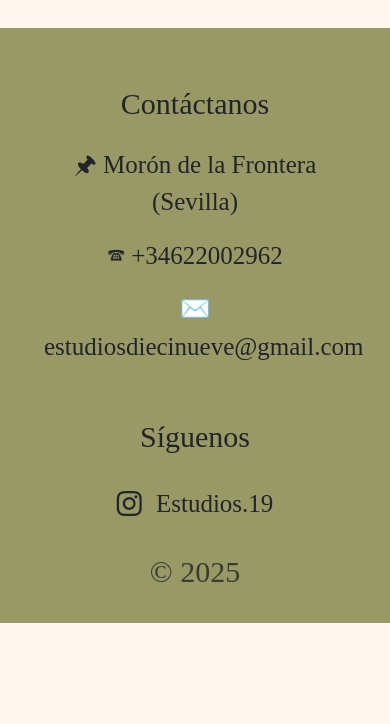
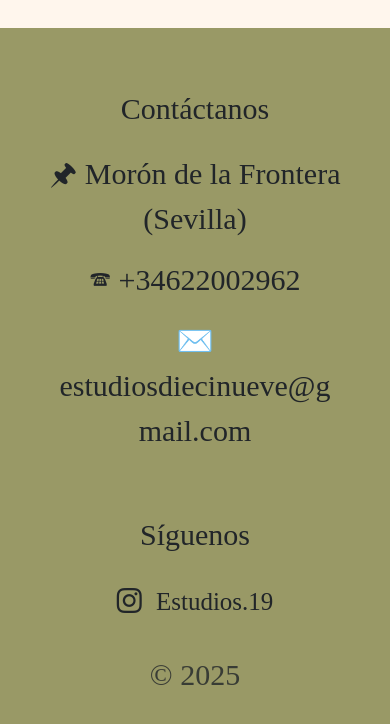
Before and after one commit to Sgg9104/ESTUDIO19, a plain HTML site: page index.html in a window 390 px wide. Shown: the part 1936-2660 px from the top of the page. Before the commit the page ends 2559 px from the top, so only its background shows below. Drawn offline with nearby package versions, Linux system fonts and the light colour scheme.

Commit message:
Update estilos1.css

```diff
--- a/estilos1.css
+++ b/estilos1.css
@@ -266,3 +266,15 @@ footer .col-md-4 {
         font-size: 1.9rem;
     }
 }
+@media (max-width: 400px) {
+  footer p {
+    font-size: 30px;
+    word-break: break-word;
+    overflow-wrap: break-word;
+    text-align: center;
+  }
+
+  footer .col-md-4 {
+    padding: 10px;
+  }
+}
```
